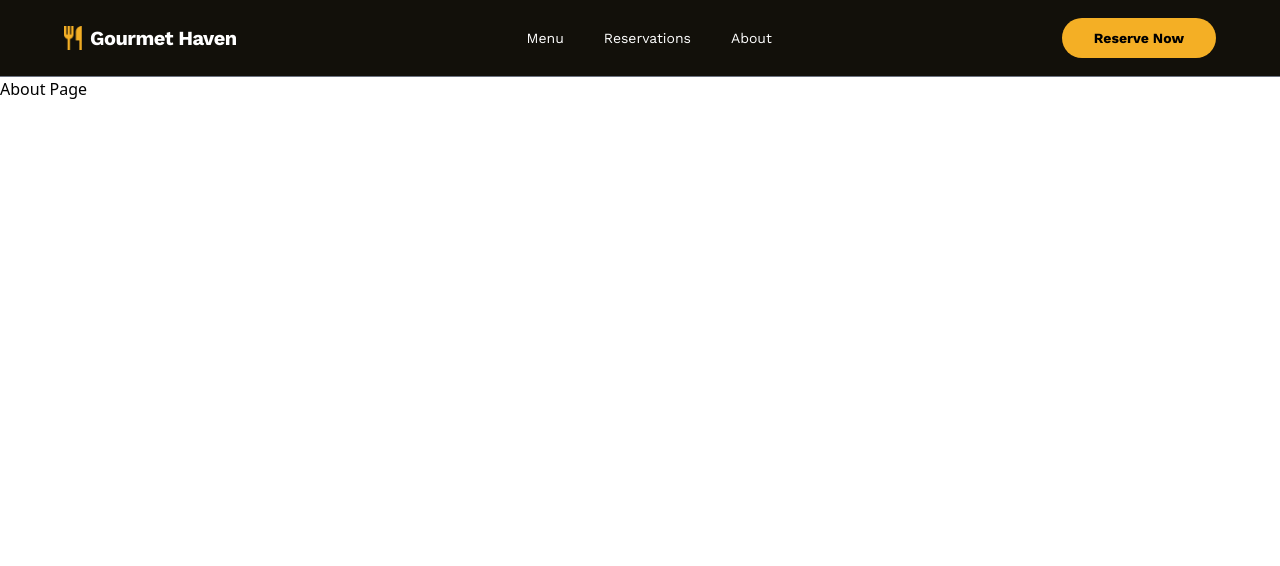
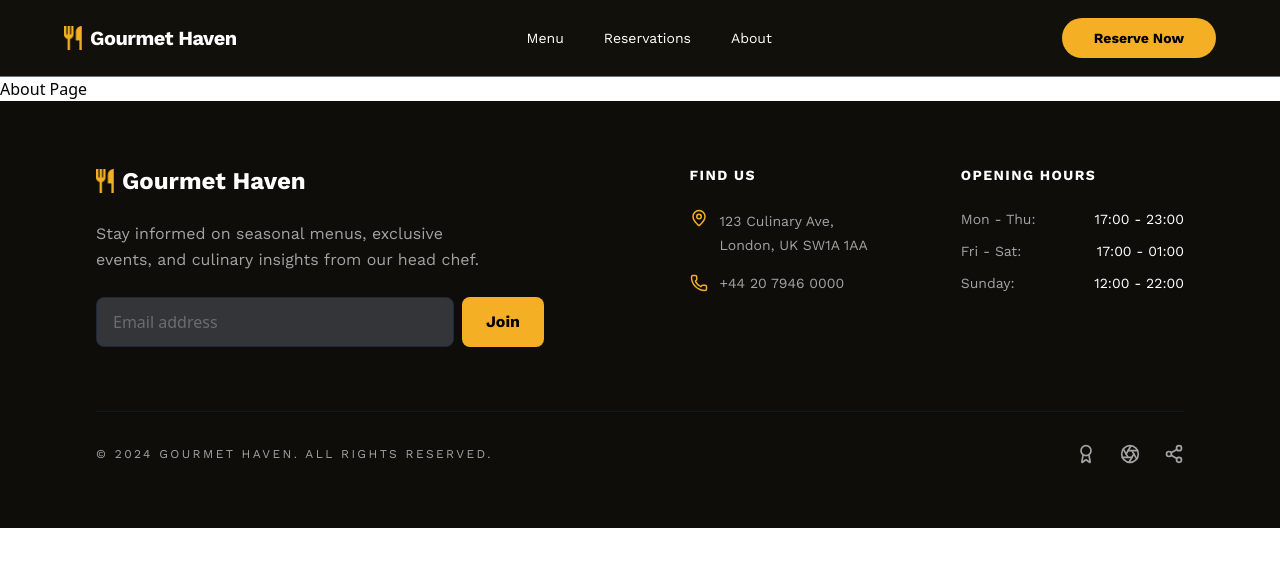
Before and after one commit to ferdoushasanpr/VantageTable, a Next.js app: page /about in a window 1280 px wide. Shown: the top 566 px of the page. Built offline with nearby package versions, Linux system fonts and the light colour scheme.

Commit message:
feat: Footer Component Added

```diff
--- a/app/layout.tsx
+++ b/app/layout.tsx
@@ -1,6 +1,7 @@
 import type { Metadata } from "next";
 import Header from "@/components/header";
 import "./globals.css";
+import Footer from "@/components/footer";
 
 export const metadata: Metadata = {
   title: "Create Next App",
@@ -17,6 +18,7 @@ export default function RootLayout({
       <body>
         <Header />
         {children}
+        <Footer />
       </body>
     </html>
   );
--- /dev/null
+++ b/components/footer.tsx
@@ -0,0 +1,97 @@
+import React from "react";
+import Image from "next/image";
+import { MapPin, Phone, Award, Aperture, Share2 } from "lucide-react";
+import Logo from "@/assets/icons/Icon.png";
+
+export default function Footer(): React.ReactNode {
+  return (
+    <footer className="bg-[#0f0d0a] text-[#a3a3a3] py-16 px-6 md:px-12 lg:px-24">
+      <div className="max-w-7xl mx-auto">
+        <div className="grid grid-cols-1 md:grid-cols-[2.2fr_0.9fr_0.9fr] gap-12 mb-16">
+          <div className="space-y-6">
+            <div className="flex items-center gap-2 text-white">
+              <Image src={Logo} width={18} height={24} alt="gourmet-hoven" />
+              <span className="text-2xl font-bold font-work">
+                Gourmet Haven
+              </span>
+            </div>
+            <p className="text-md leading-relaxed max-w-sm font-work">
+              Stay informed on seasonal menus, exclusive events, and culinary
+              insights from our head chef.
+            </p>
+            <div className="flex gap-2 max-w-md">
+              <input
+                type="email"
+                placeholder="Email address"
+                className="bg-[#6B7280]/40 border border-gray-800 rounded-lg px-4 py-3 w-full focus:outline-none focus:border-[#F4AF25] transition-colors"
+              />
+              <button className="bg-[#F4AF25] text-black font-bold font-work text-md px-6 py-3 rounded-lg hover:bg-[#e0a22a] transition-colors">
+                Join
+              </button>
+            </div>
+          </div>
+
+          <div className="space-y-6">
+            <h3 className="text-white font-bold font-work tracking-widest text-sm uppercase">
+              Find Us
+            </h3>
+            <div className="space-y-4">
+              <div className="flex items-start gap-3">
+                <MapPin className="text-[#F4AF25] shrink-0" size={18} />
+                <address className="not-italic text-sm font-work leading-6">
+                  123 Culinary Ave,
+                  <br />
+                  London, UK SW1A 1AA
+                </address>
+              </div>
+              <div className="flex items-center gap-3">
+                <Phone className="text-[#F4AF25] shrink-0" size={18} />
+                <span className="text-sm font-work">+44 20 7946 0000</span>
+              </div>
+            </div>
+          </div>
+
+          <div className="space-y-6">
+            <h3 className="text-white font-bold font-work tracking-widest text-sm uppercase">
+              Opening Hours
+            </h3>
+            <div className="space-y-3 text-sm">
+              <div className="flex justify-between">
+                <span className="font-work">Mon - Thu:</span>
+                <span className="text-white font-work">17:00 - 23:00</span>
+              </div>
+              <div className="flex justify-between">
+                <span className="font-work">Fri - Sat:</span>
+                <span className="text-white font-work">17:00 - 01:00</span>
+              </div>
+              <div className="flex justify-between">
+                <span className="font-work">Sunday:</span>
+                <span className="text-white font-work">12:00 - 22:00</span>
+              </div>
+            </div>
+          </div>
+        </div>
+
+        <div className="pt-8 border-t border-gray-900 flex flex-col md:flex-row justify-between items-center gap-4">
+          <p className="text-xs tracking-[0.2em] font-work uppercase">
+            © 2024 GOURMET HAVEN. ALL RIGHTS RESERVED.
+          </p>
+          <div className="flex gap-6 items-center">
+            <Award
+              size={20}
+              className="hover:text-white cursor-pointer transition-colors"
+            />
+            <Aperture
+              size={20}
+              className="hover:text-white cursor-pointer transition-colors"
+            />
+            <Share2
+              size={20}
+              className="hover:text-white cursor-pointer transition-colors"
+            />
+          </div>
+        </div>
+      </div>
+    </footer>
+  );
+}
```
